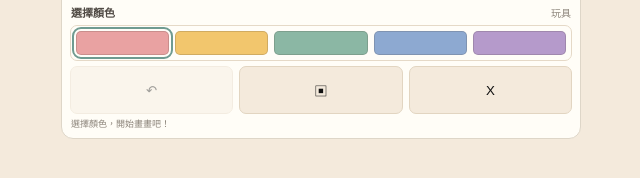
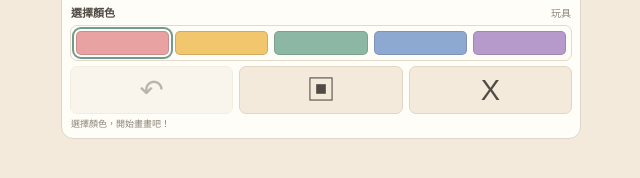
Before and after one commit to Hugsforwork/little-yong-coloring, a plain HTML site: page index.html in a window 1280 px wide. Shown: the part 360-538 px from the top of the page, 319-959 px from the left. Drawn offline with Linux system fonts and the light colour scheme.

Commit message:
Update style.css

```diff
--- a/style.css
+++ b/style.css
@@ -170,6 +170,7 @@ body {
   margin-top: 5px;
 }
 
+
 .action-button {
   width: 100%;
   height: 48px;
@@ -181,7 +182,11 @@ body {
   border: 1px solid #e2d5c1;
   border-radius: 7px;
   background: #f4eadc;
-  color: #111;
+  color: #514b45;
+  font-family: Arial, sans-serif;
+  font-size: 29px;
+  font-weight: 500;
+  line-height: 1;
   cursor: pointer;
   touch-action: manipulation;
 }
@@ -195,6 +200,7 @@ body {
   opacity: .4;
   cursor: default;
 }
+
 
 /* 原本的實心符號風格 */
 .tool-icon {
```
